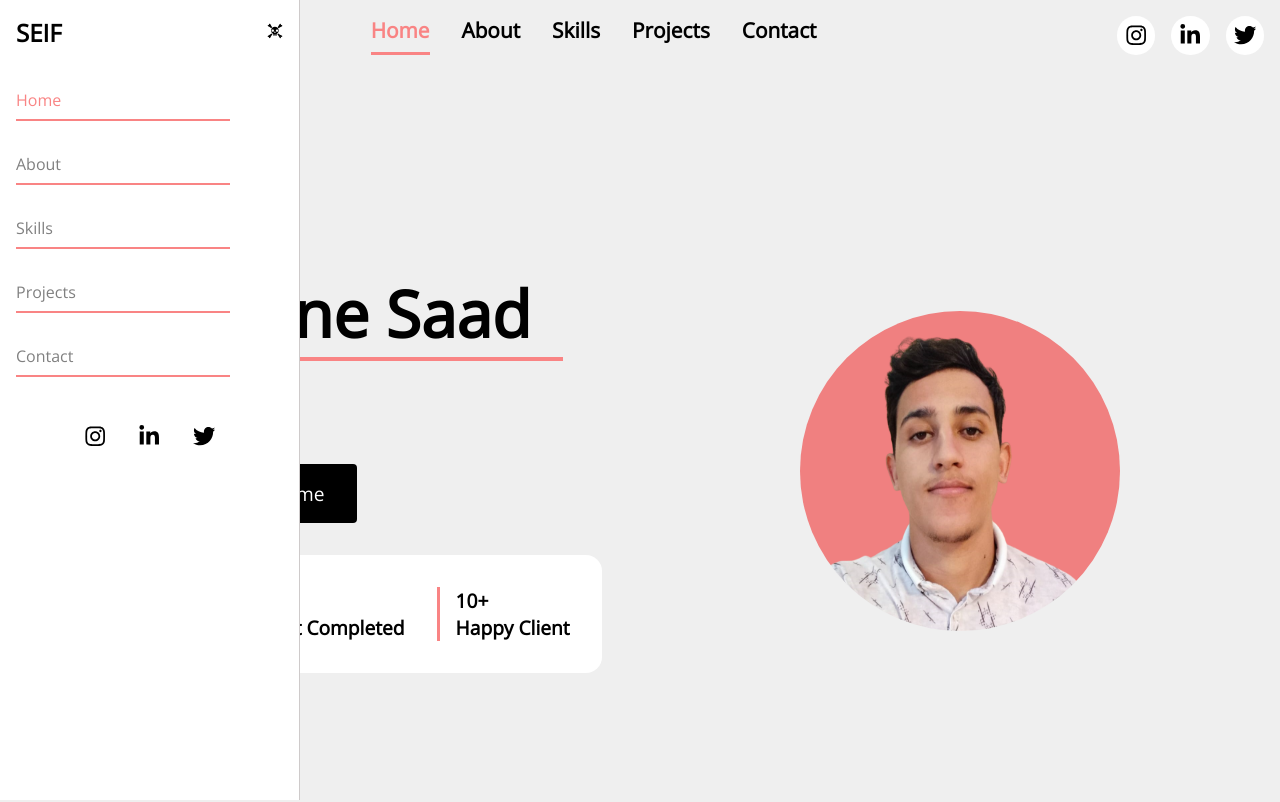
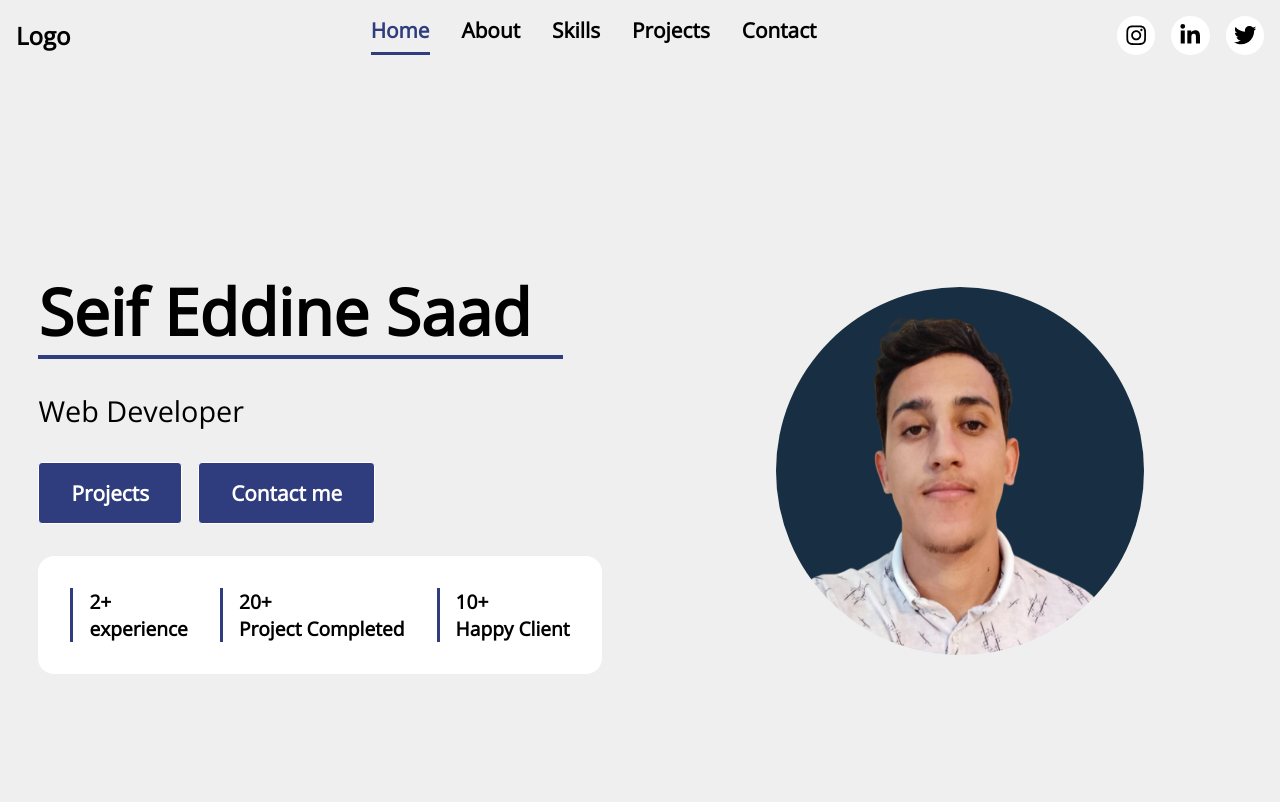
Before and after one commit to seifeddinesaad01/My-Personal-Portfolio, a React (Create React App) app: page /home in a window 1280 px wide. Shown: the top 802 px of the page. Built offline with nearby package versions, Linux system fonts and the light colour scheme.

Commit message:
changing the main color in the hero section

```diff
--- a/src/Features/Hero/Hero.css
+++ b/src/Features/Hero/Hero.css
@@ -43,15 +43,15 @@
   }
 }
 .hero__img {
-  width: 20rem;
-  height: 20rem;
+  width: 23rem;
+  height: 23rem;
   border-radius: 50%;
-  /* border: 4px solid #f98484; */
+  /* border: 4px solid #2F3D7E; */
 }
 
 .hero__title {
   font-size: 4rem;
-  border-bottom: 4px solid #f98484;
+  border-bottom: 4px solid #2F3D7E;
   padding-right: 2rem;
   @media (max-width: 1200px) {
     /* grid-template-columns: 1fr; */
@@ -85,18 +85,19 @@
 
 .hero__btn {
   padding: 1rem 2rem;
-  background-color: black;
+  background-color: #2F3D7E;
   border-radius: 4px;
   cursor: pointer;
   color: #fff;
-  font-size: 1.2rem;
+  font-size: 1.3rem;
   font-weight: 550;
-  border: none;
+  border: 1px solid #fff;
+  font-weight: 600;
 }
 
 .hero__btn:hover {
   background-color: #efefef;
-  color: #f98484;
+  color: #2F3D7E;
   transition: ease all 0.3s;
   border: none;
 }
@@ -123,7 +124,7 @@
   justify-content: center;
   align-items: flex-start;
   flex-direction: column;
-  border-left: 3px solid #f98484;
+  border-left: 3px solid #2F3D7E;
   padding-left: 1rem;
   font-size: 1.2rem;
   font-weight: 600;
--- a/src/Features/Hero/Hero.tsx
+++ b/src/Features/Hero/Hero.tsx
@@ -1,5 +1,5 @@
 import React from 'react';
-import heroImg from '../../assets/hero1.png'
+import heroImg from '../../assets/hero2.png'
 import './Hero.css'
 import SectionOne from '../SectionOne/SectionOne';
 import SectionTwo from '../SectionTwo/SectionTwo';
--- a/src/Features/Home/Home.tsx
+++ b/src/Features/Home/Home.tsx
@@ -8,9 +8,9 @@ const Home = () => {
   return (
     <div className='home__container'>
         <Hero />
-        <SectionOne/>
-        <SectionTwo />
-        <SectionThree />
+        {/* <SectionOne/> */}
+        {/* <SectionTwo /> */}
+        {/* <SectionThree /> */}
     </div>
   )
 }
--- a/src/components/Header/Header.css
+++ b/src/components/Header/Header.css
@@ -55,7 +55,7 @@
 
 .nav-links a:hover {
   /* text-decoration: underline; */
-  color: #f98484; /* Change the color when hovered over */
+  color: #2F3D7E; /* Change the color when hovered over */
 }
 
 .icons-wrapper {
@@ -83,7 +83,7 @@
 }
 
 .header_icons:hover{
-color:#f98484;
+color:#2F3D7E;
 }
 /* Drawer style */
 .drawer {
@@ -141,7 +141,7 @@ color:#f98484;
 .drawer-links a {
   text-decoration: none;
   margin: 0.5em 0;
-  border-bottom: 2px solid #f98484;
+  border-bottom: 2px solid #2F3D7E;
   width: 80%;
   color: gray;
   padding-bottom: 0.5rem;
@@ -153,7 +153,7 @@ color:#f98484;
 }
 
 .active{
-  color: #f98484 !important;
-  border-bottom: 3px solid #f98484;
+  color: #2F3D7E !important;
+  border-bottom: 3px solid #2F3D7E;
   padding-bottom: 0.5rem;
 }
--- a/src/components/Header/Header.tsx
+++ b/src/components/Header/Header.tsx
@@ -53,7 +53,7 @@ const Header: React.FC = () => {
 
       {/* Drawer component */}
 
-      <div className={isDrawerOpen ? "drawer" : 'hiddenDrawer'}>
+      <div className={!isDrawerOpen ? "drawer" : 'hiddenDrawer'}>
         <div className='drawer__header'>
           <div className="logo">SEIF</div>
           <div onClick={() => toggleDrawer()} style={{ cursor: "pointer" }}><GiSkullCrossedBones /></div>
```
Also changed, not shown: src/assets/hero2.png (added).
